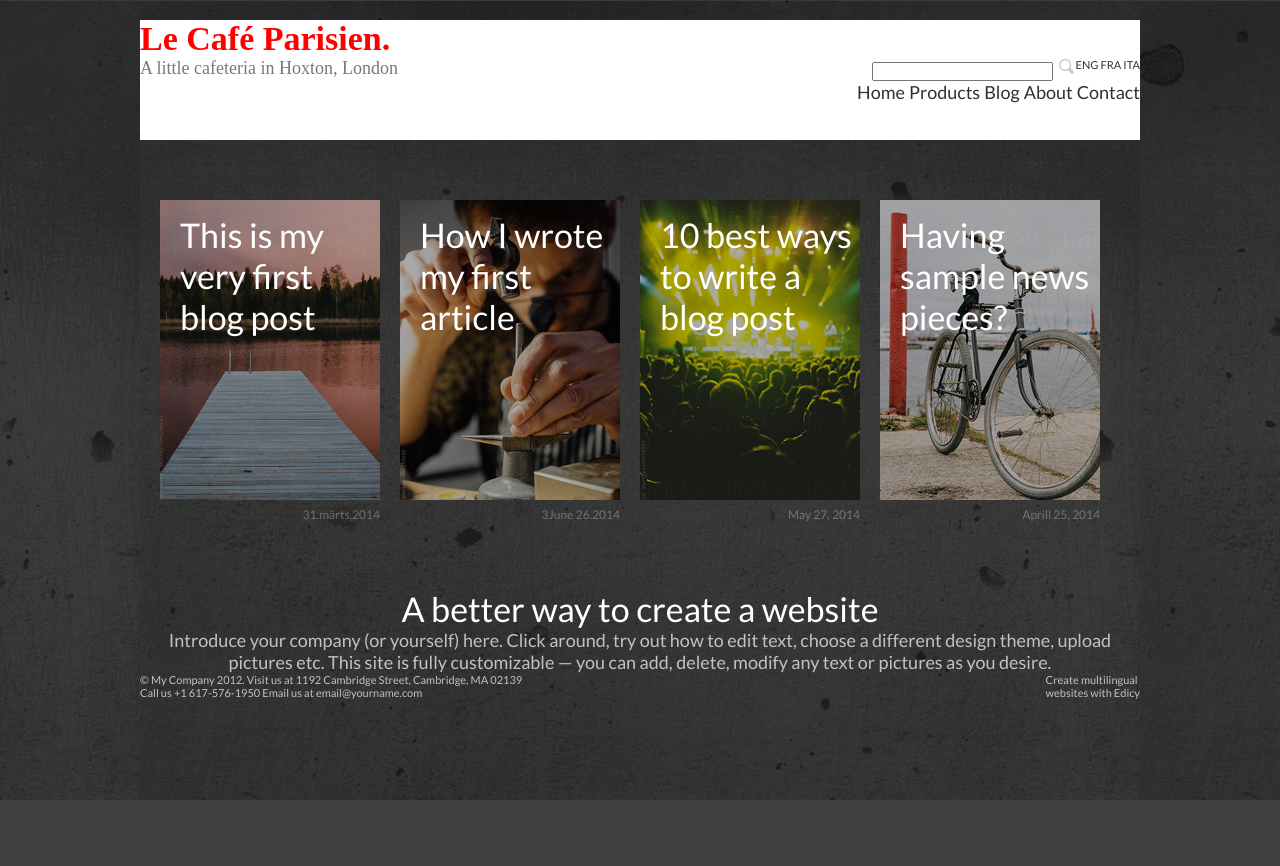
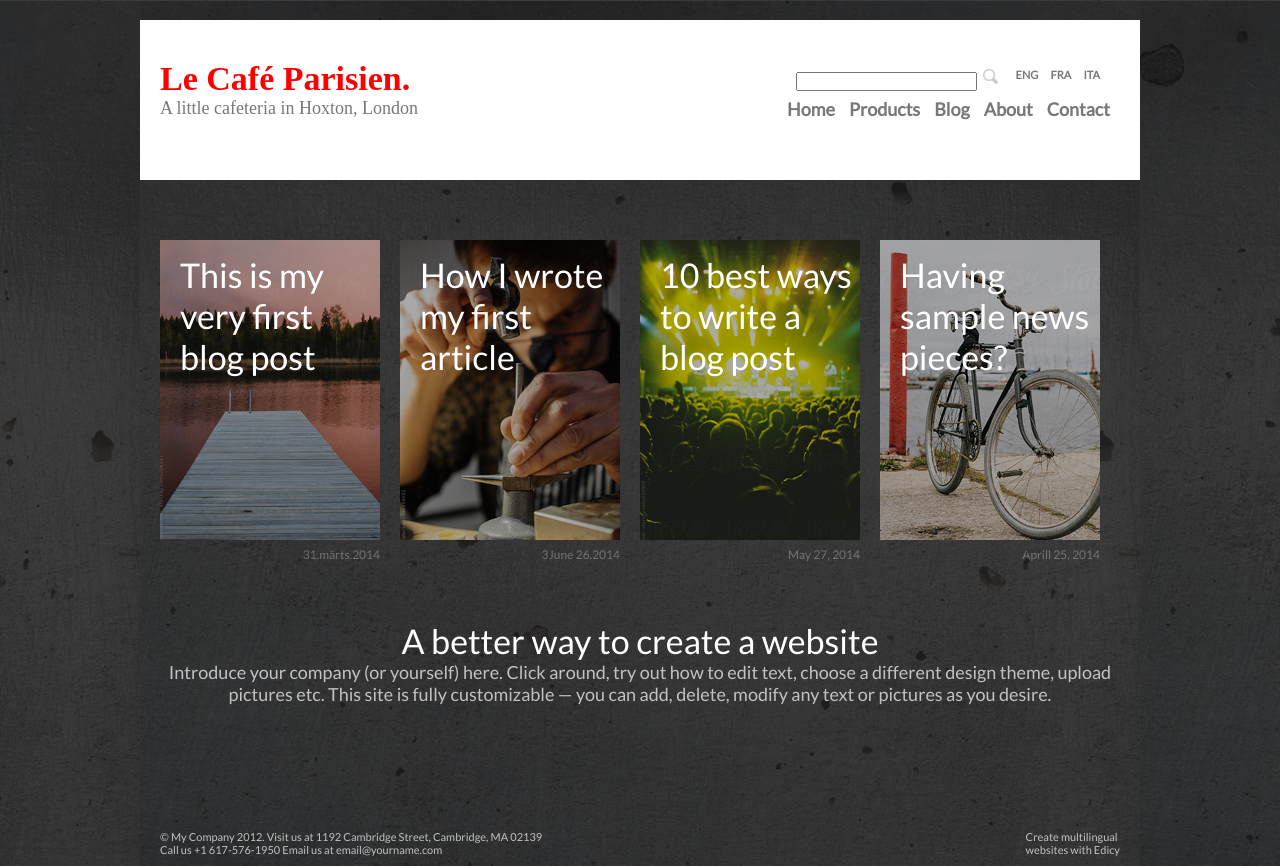
Before and after one commit to LabKitty/Cafe, a plain HTML site: page index.html in a window 1280 px wide. Before the commit the page ends 800 px from the top, so only its background shows below. Drawn offline with Linux system fonts and the light colour scheme.

Commit message:
Update header

```diff
--- a/index.html
+++ b/index.html
@@ -13,26 +13,29 @@
 		<div id="slogan"><!-- Slogan -->
 			A little cafeteria in Hoxton, London
 		</div><!-- End Slogan -->
-		<div id="navcontainer"><!-- Navigator  -->
-		<div id="language">
-		eng fra ita
-		</div>
-		<div id="search">
+
+		<div id="language"><!-- Language  -->
+			<a href="#">eng</a>
+			<a href="#">fra</a>
+			<a href="#">ita</a>
+		</div><!-- End Language  -->
+
+		<div id="search"><!-- Search  -->
 			<form  id="search-form">
 				<input type="text" id="search-text" name="query" value='' this.value='Leia veebilehelt...';}" />
 				<input type="image" src="images/search.png" id="search-submit" value="" />
 			</form>
-		</div>
+		</div><!-- End Search  -->
 
-
-		<ul id="nav"><!-- Nav -->
-			<a href="#">Home</a> </li>
-			<a href="#">Products</a> </li>
-			<a href="#">Blog</a> </li>
-			<a href="#">About</a></li>
-			<a href="#">Contact</a></li>
-		</ul>
-		</nav><!-- End Nav -->
+		<div id="navcontainer"><!-- Navigator  -->
+			<nav"><!-- Nav -->
+				<a href="#">Home</a>
+				<a href="#">Products</a>
+				<a href="#">Blog</a>
+				<a href="#">About</a>
+				<a href="#">Contact</a>
+			</nav>
+		</div><!-- End Nav -->
 	</header><!-- End Header -->
 		<div id="blogcontainer">
 			<div class="post" >
@@ -64,11 +67,12 @@
 				</div>
 				<h3>Aprill 25, 2014</h3>
 			</div>
-		</div>
-		<div id="introduction">
+			<div id="introduction">
 			<h2>A better way to create a website</h2>
 				<p>Introduce your company (or yourself) here. Click around, try out how to edit text, choose a different design theme, upload pictures etc. This site is fully customizable — you can add, delete, modify any text or pictures as you desire.</p>
 		</div>
+		</div>
+
 	<footer>
 		<div id="sidebar_left">
 		<p>© My Company 2012. Visit us at 1192 Cambridge Street, Cambridge, MA 02139<br />
--- a/style.css
+++ b/style.css
@@ -31,12 +31,14 @@ h1{
 }
 
 header{
+	padding: 40px 20px 0 20px;
 	height: 120px;
 	background-color:white;
 	margin-top:20px;
 	}
 
 #slogan{
+
 	color: #787878;
 	font-size: 18px;
 	font-family:Myriad Pro;
@@ -46,24 +48,47 @@ header{
 
 #search{
 	float:right;
+	margin-top:-30px;
+	margin-right: 120px;
 }
+
 #language{
-	color: #303132;
+	padding-right: 10px;
+	margin-top:-30px;
+	color:#787878;
 	text-transform:uppercase;
+	font-weight:bold;
 	font-size: 11px;
 	font-family: 'Lato', sans-serif;
 	float:right;
+}
+
+#language a{
+	padding-right:10px;
+	color:#787878;
+	font-size: 11px;
+	font-weight:bold;
+	font-family: 'Lato', sans-serif;
+}
+
+#language a:hover{
+	color: #303132;
 }
 
 #navcontainer{
 	float:right;
 }
 #navcontainer a{
-	color:#303132;
+	padding-right:10px;
+	color:#787878;
 	font-size: 18px;
+	font-weight:bold;
 	font-family: 'Lato', sans-serif;
+}
+#navcontainer a:hover{
+	color: #303132;
+}
 
-}
 
 h2{
 	color: white;
@@ -75,6 +100,7 @@ h2{
 #blogcontainer{
 	float:left;
 	width: 100%;
+	min-height: 650px;
 }
 
 .post{
@@ -107,9 +133,8 @@ h3{
 }
 
 #introduction{
-	margin-top: 88px;
+	margin-top:80px;
 	float:left;
-
 }
 #introduction h2{
 	text-align:center;
@@ -122,7 +147,7 @@ h3{
 	text-align: center;
 }
 footer{
-	top:100px;
+
 }
 
 #sidebar_left{
@@ -134,7 +159,17 @@ footer{
 }
 
 #sidebar_left p, #sidebar_right p{
+	padding-bottom: 10px;
 	color:#c2c2c2;
 	font-size: 11px;
 	font-family: 'Lato', sans-serif;
+
 }
+
+#sidebar_left p{
+	padding-left:20px;
+}
+
+#sidebar_right p{
+	padding-right:20px;
+}
```
